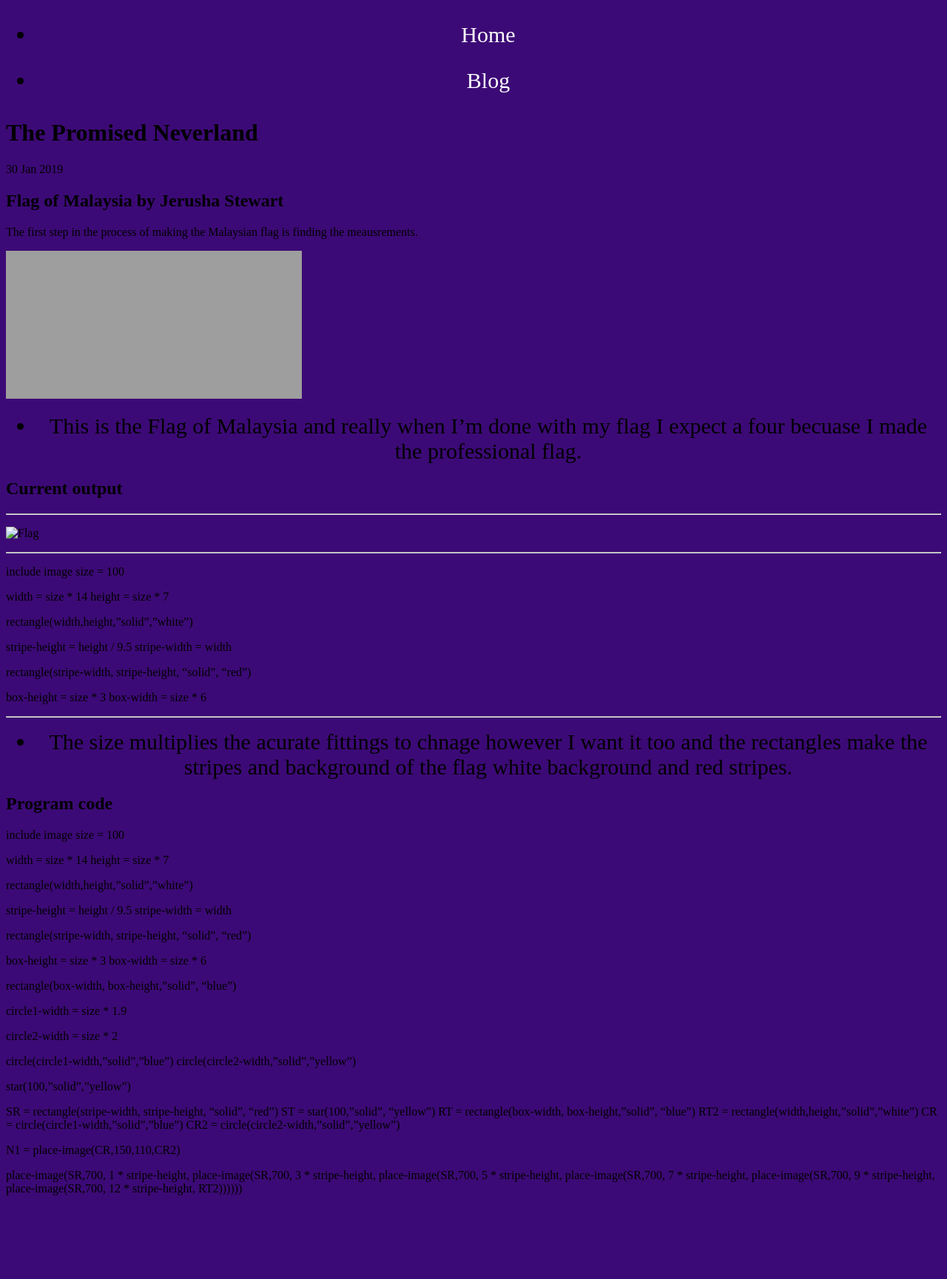
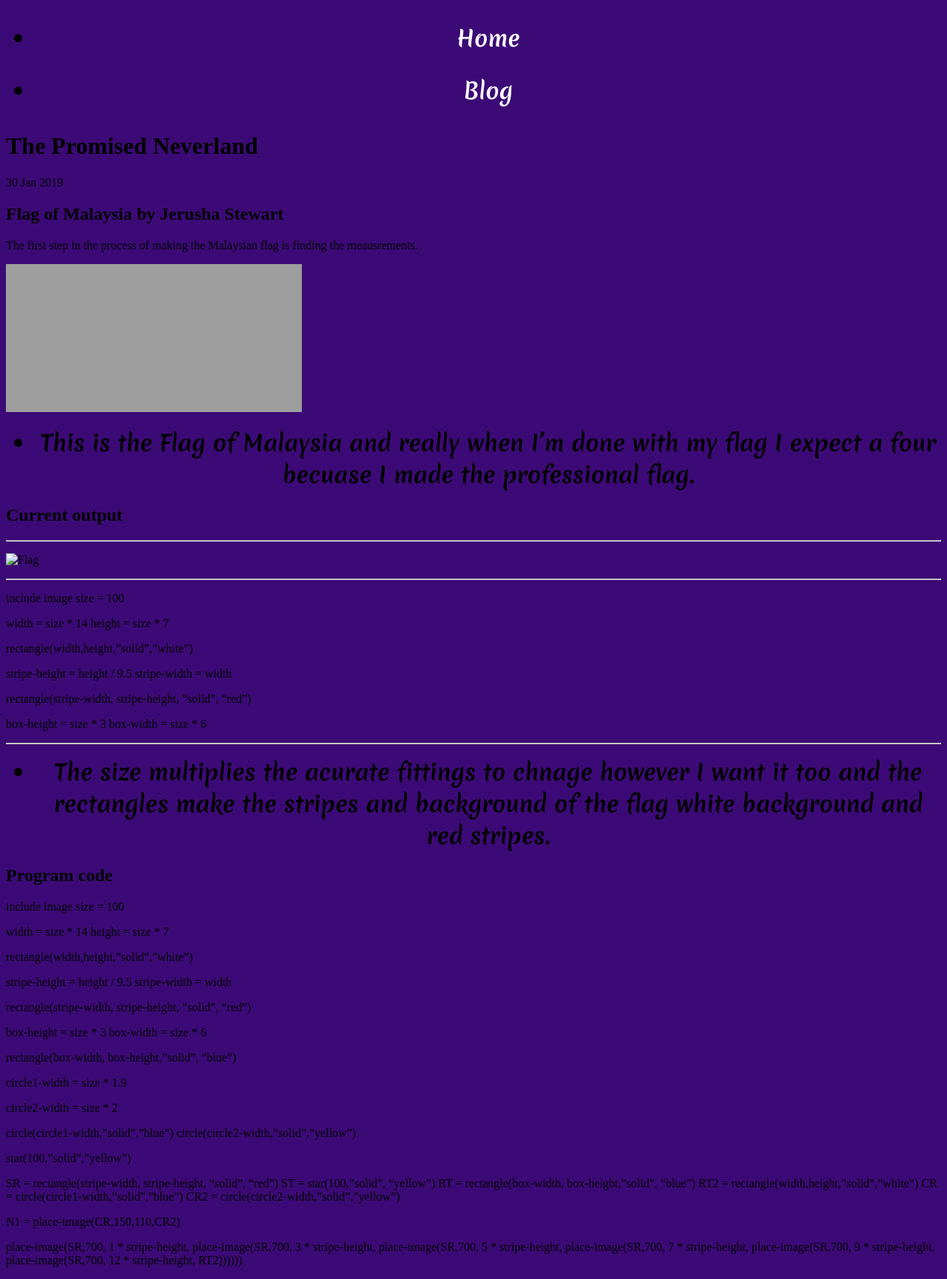
Before and after one commit to Myanimerag/my-animerag.github.io, a Jekyll site: the page built from _posts/2019-1-30-the-promised-neverland-Tomoki-ken.md, in a window 1280 px wide. Shown: the whole page at 74% size. Built offline with Jekyll 4.4.1, drawn with Linux system fonts in a browser that asks for light colours; before the commit the page ends 1632 px from its top, so only the background shows below that; grey boxes are pictures that could not be loaded.

Commit message:
Update default.html

```diff
--- a/_layouts/default.html
+++ b/_layouts/default.html
@@ -4,7 +4,11 @@
 			<title>{{ page.title }}</title>
 			<!-- link to main stylesheet -->
 			<link rel="stylesheet" type="text/css" href="/css/main.css">
-			<link rel="icon" href="https://cdn140.picsart.com/238552858118212.png?r1024x1024">
+		<link href="https://fonts.googleapis.com/css2?family=Lobster&display=swap" rel="stylesheet">
+		<link href="https://fonts.googleapis.com/css2?family=Merienda:wght@700&display=swap" rel="stylesheet">
+ 		 <link href="https://fonts.googleapis.com/css2?family=Permanent+Marker&display=swap" rel="stylesheet">
+  		<link href="https://fonts.googleapis.com/css2?family=Indie+Flower&display=swap" rel="stylesheet">
+<link rel="icon" href="https://1.bp.blogspot.com/-9cZAUr6Xu6k/XooozF9CTqI/AAAAAAAAGaM/A8JJ7tZlAjAMnrN_huOzZzW7PNAvtijcwCLcBGAsYHQ/s320/94097_oxBpS8mV.png">
 		</head>
 		<body>
 			<nav>
```
